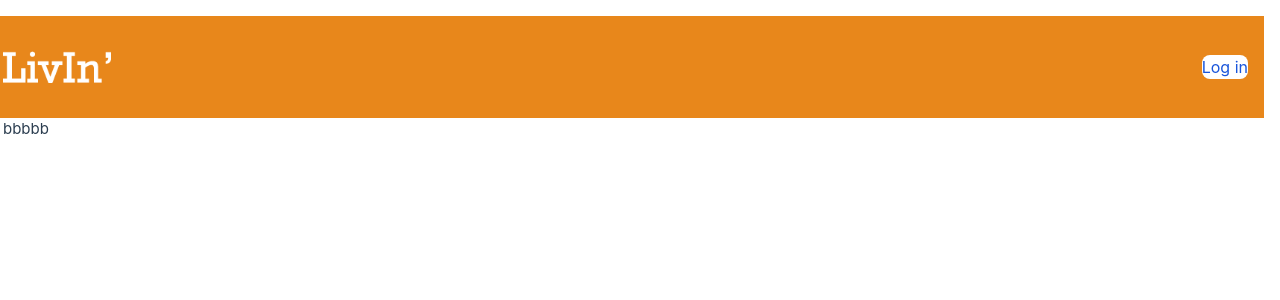
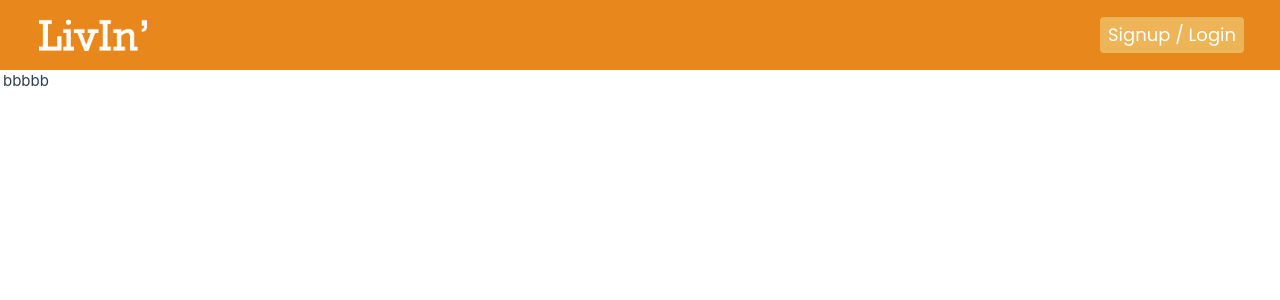
Before and after one commit to rropleka/LivIn, a Vue app: page / in a window 1280 px wide. Shown: the top 300 px of the page. Built offline with nearby package versions, Linux system fonts and the light colour scheme.

Commit message:
with prev commit

```diff
--- a/src/components/navbar-comp.vue
+++ b/src/components/navbar-comp.vue
@@ -3,20 +3,20 @@
 </script>
 
 <template>
-
-<nav class="bg-orange border-gray-200 dark:bg-gray-900">
-  <div class="max-w-screen-xl flex flex-wrap items-center justify-between mx-auto p-4">
+<div class="p-0 m-0">
+  <nav class="bg-orange p-0 my-0 border-gray-200 dark:bg-gray-900">
+    <div class=" flex flex-wrap items-center justify-between mx-5 p-4">
       <router-link to="/" class="flex items-center space-x-3 rtl:space-x-reverse">
           <img src="../assets/LivInLogo.png" class="h-8" alt="LivIn' Logo" />
       </router-link>
       <div class="hidden w-full md:block md:w-auto" id="navbar-default">
-      <ul class="font-medium flex flex-col p-4 md:p-0 mt-4 border border-gray-100 rounded-lg bg-gray-50 md:flex-row md:space-x-8 rtl:space-x-reverse md:mt-0 md:border-0 md:bg-white dark:bg-gray-800 md:dark:bg-gray-900 dark:border-gray-700">
+        <ul class="font-medium flex flex-col p-4 md:p-0 mt-4 border rounded-lg md:flex-row md:space-x-8 rtl:space-x-reverse md:mt-0 md:border-0 md:bg-white">
           <li>
-          <router-link to="/login" class="block py-2 px-3 text-white bg-blue-700 rounded md:bg-transparent md:text-blue-700 md:p-0 dark:text-white md:dark:text-blue-500">Log in</router-link>
+            <router-link to="/login" class="block py-1 px-2 rounded md:bg-light-orange md:text-white text-lg font-default-font">Signup / Login</router-link>
           </li>
         </ul>
       </div>
     </div>
   </nav>
-
+</div>
 </template>
--- a/src/index.css
+++ b/src/index.css
@@ -1,3 +1,5 @@
+@import url('https://fonts.googleapis.com/css2?family=Poppins&display=swap');
+
 @tailwind base;
 @tailwind components;
 @tailwind utilities;
```
Lines whose indentation alone changed are shown as unchanged.
